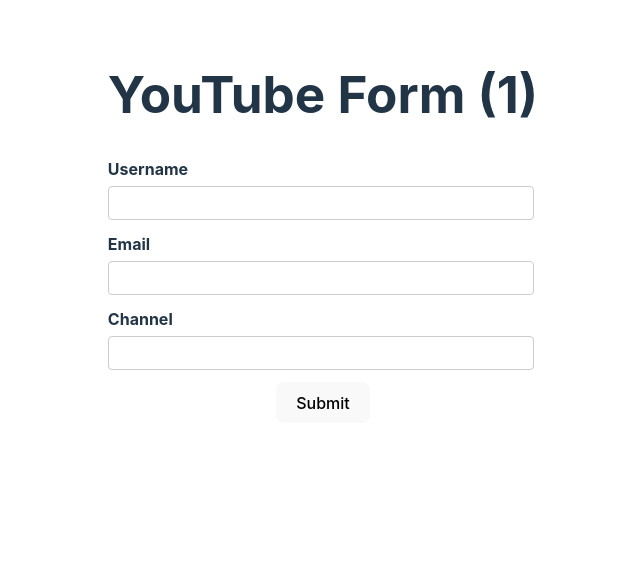
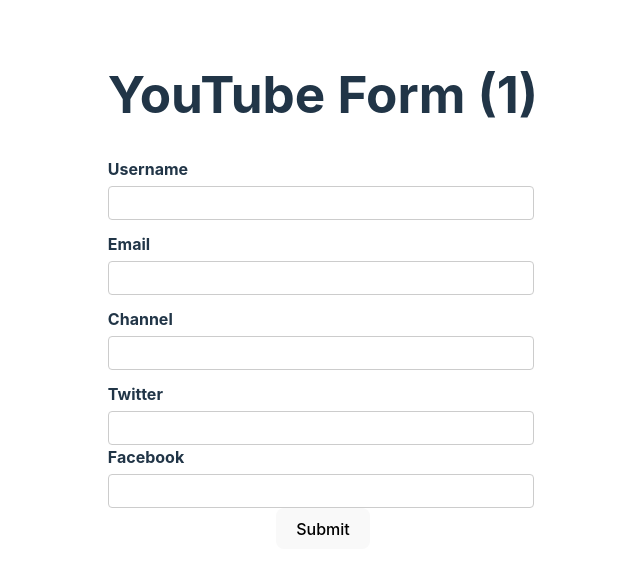
Before and after one commit to haikaljs/react-hook-form-tut-CE, a React (Vite) app: page / in a window 1280 px wide. Shown: the top 574 px of the page, without its empty margins (317-957 px from the left). Built offline with nearby package versions, Linux system fonts and the light colour scheme; no server answers.

Commit message:
Nested objects

```diff
--- a/src/components/YouTubeForm.tsx
+++ b/src/components/YouTubeForm.tsx
@@ -8,6 +8,10 @@
   username: string;
   email: string;
   channel: string;
+  social: {
+    twitter: string;
+    facebook: string;
+  };
 };
 
 const YouTubeForm = () => {
@@ -26,7 +30,11 @@
         username: "Batman",
         email: data.email,
         channel: "",
-      }
+        social: {
+          twitter: "",
+          facebook: "",
+        },
+      };
     },
   });
   const { register, control, handleSubmit, formState } = form;
@@ -109,6 +117,12 @@
         />
         <p className="error">{errors.channel?.message}</p>
 
+        <label htmlFor="twitter">Twitter</label>
+        <input type="text" id="channel" {...register("social.twitter")} />
+
+        <label htmlFor="facebook">Facebook</label>
+        <input type="text" id="channel" {...register("social.facebook")} />
+
         <button>Submit</button>
       </form>
       <DevTool control={control} />
```
